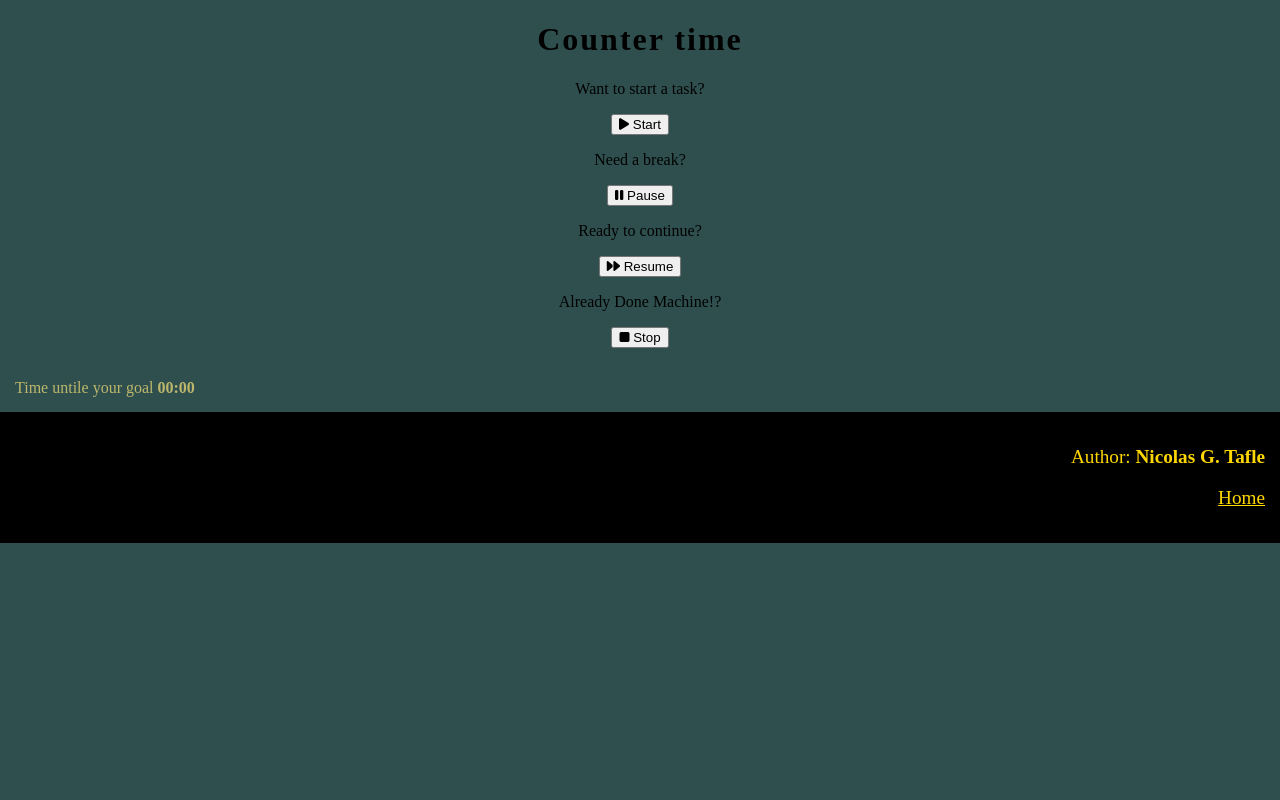
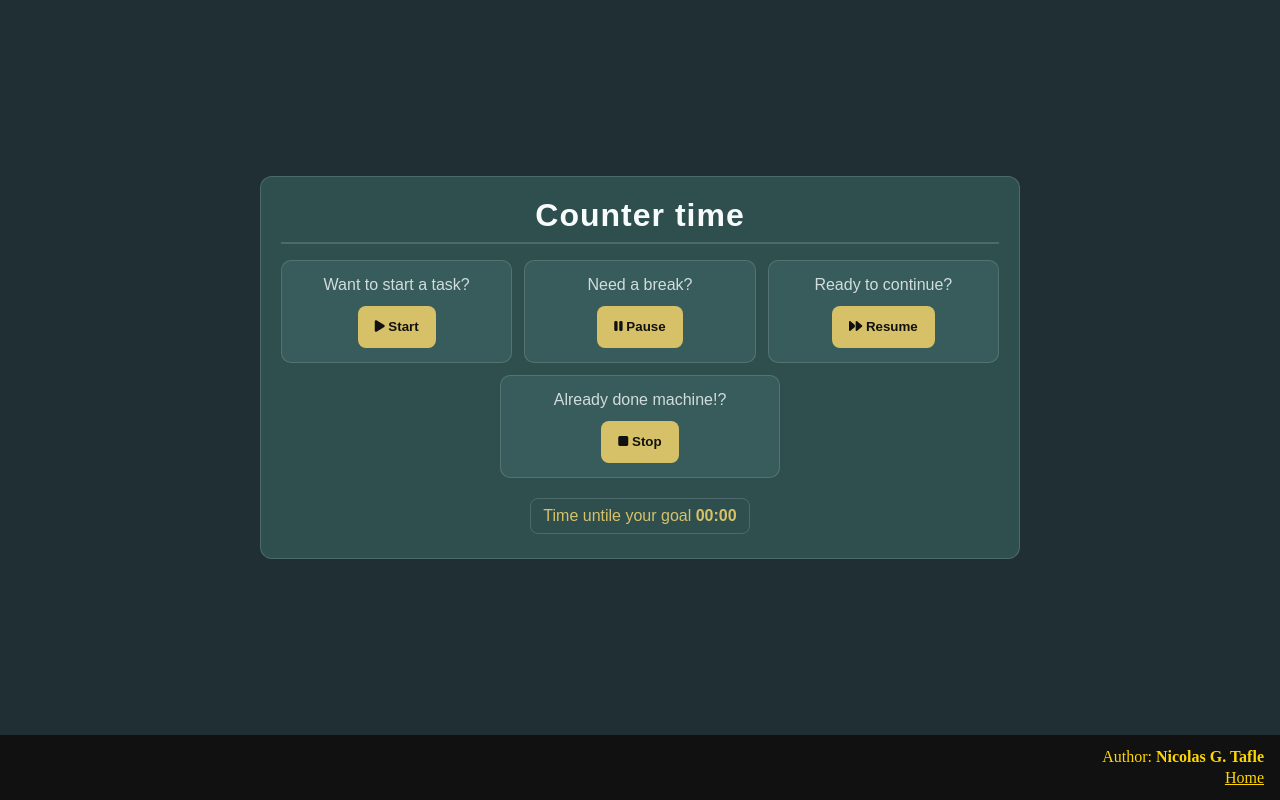
Before and after one commit to nicotafle/timer, a FastAPI app: page /home in a window 1280 px wide. Run offline with FastAPI, Linux system fonts and the light colour scheme; data that the repository does not hold is empty.

Commit message:
[UPGRADE] UXs

```diff
--- a/static/style.css
+++ b/static/style.css
@@ -1,61 +1,185 @@
-.body {
-    text-align: center;
-    background-color:darkslategrey;
-    margin: 0px;
+:root {
+    --bg-page: #1f2f33;
+    --bg-panel: #2f4f4f;
+    --bg-card: #385b5b;
+    --text-main: #f8fbfb;
+    --text-soft: #d1dddd;
+    --accent: #d6c168;
+    --line: rgba(255, 255, 255, 0.15);
+}
+
+* {
+    box-sizing: border-box;
+}
+
+body {
+    display: flex;
+    flex-direction: column;
+    min-height: 100vh;
+    margin: 0;
+    padding: 0;
+    background: var(--bg-page);
+    color: var(--text-main);
+}
+
+.container {
+    display: flex;
+    flex: 1;
+    width: min(100%, 1100px);
+    margin: 0 auto;
+    padding: 1rem;
+    font-family: sans-serif;
+}
+
+.page {
+    display: flex;
+    flex: 1;
+    align-items: center;
+    justify-content: center;
+    width: 100%;
+}
+
+.panel {
+    display: flex;
+    flex-direction: column;
+    gap: 1rem;
+    width: min(100%, 760px);
+    padding: 1.25rem;
+    border-radius: 12px;
+    border: 1px solid var(--line);
+    background-color: var(--bg-panel);
 }
 
 .title {
+    margin: 0;
+    padding-bottom: 0.5rem;
+    font-size: clamp(1.3rem, 2.8vw, 2rem);
     text-align: center;
-    letter-spacing: 2px;
+    letter-spacing: 1px;
+    border-bottom: 2px solid var(--line);
 }
 
-.inputs {
+.action-form {
+    display: flex;
+    flex-wrap: wrap;
+    gap: 0.75rem;
     justify-content: center;
-    padding: 20px;
-    background-color: transparent;
+}
+
+.input-box {
+    flex: 1 1 280px;
+    min-height: 42px;
+    margin: 0;
+    padding: 0.65rem 0.75rem;
+    border: 1px solid #d0d0d0;
+    border-radius: 8px;
+}
+
+.button,
+button {
+    min-height: 42px;
+    padding: 0.65rem 1rem;
+    border: 1px solid transparent;
+    border-radius: 8px;
+    background: var(--accent);
+    color: #111;
+    cursor: pointer;
+    font-weight: 700;
+}
+
+.actions-grid {
+    display: flex;
+    flex-wrap: wrap;
+    gap: 0.75rem;
+    justify-content: center;
+}
+
+.action-card {
+    flex: 1 1 220px;
+    max-width: 280px;
+    padding: 0.9rem;
+    border: 1px solid var(--line);
+    border-radius: 10px;
+    background: var(--bg-card);
+    display: flex;
+    flex-direction: column;
+    gap: 0.75rem;
+    align-items: center;
+}
+
+.action-card p {
+    margin: 0;
+    text-align: center;
+    color: var(--text-soft);
+}
+
+.dif-box {
+    display: flex;
+    justify-content: center;
+    padding: 0.25rem;
+    color: var(--accent);
+}
+
+.box-goal {
+    padding: 0.5rem 0.75rem;
+    border: 1.5px solid var(--line);
+    border-radius: 8px;
+}
+
+.record-info {
+    max-width: 640px;
+}
+
+.record-grid {
+    display: flex;
+    flex-direction: column;
+    gap: 0.35rem;
+}
+
+.record-grid h2,
+.record-grid p {
+    margin: 0;
     text-align: center;
 }
 
-.input-box {
-    color: black;
-    margin: 5px;
-    border-radius: 7px;
+.time-unit {
+    color: var(--text-soft);
+    font-size: 0.85rem;
 }
 
-.dif-box {
-    padding: 15px;
-    color:darkkhaki;
-    text-align: justify;
-}
-
-.box-goal {
-    padding: 5px;
-    border: 1.5px solid black;
-}
-
-.record-info {
-    padding: 2px;
-    text-overflow: nowrap;
-}
-
-
-
-
-
-/* FOOTER */
-
 .footer {
-    background-color:black;
-    padding: 10px;
+    background-color: #111;
+    padding: 0.6rem 1rem;
     text-align: end;
-    font-family: American Typewriter;
-    position: sticky;
-    bottom: 0px;
-    max-height: fit-content;
+    font-family: "American Typewriter", serif;
 }
 
 .footer-box {
     color: gold;
-    font-size: larger;
-    padding: 5px;
+    font-size: 1rem;
 }
+
+.footer-box p {
+    margin: 0.2rem 0;
+}
+
+@media (max-width: 640px) {
+    .container {
+        padding: 0.75rem;
+    }
+
+    .panel {
+        padding: 1rem;
+    }
+
+    .action-card {
+        flex-basis: 100%;
+        max-width: 100%;
+    }
+
+    .button,
+    button,
+    .input-box {
+        width: 100%;
+    }
+}
--- a/templates/home.html
+++ b/templates/home.html
@@ -1,32 +1,12 @@
-
 {% extends "layout.html" %}
 
 {% block content %}
+<div class="page page-home">
     {% if to_start %}
+        <section class="panel">
             <h1 class="title">Start a task!</h1>
 
-        <div class="inputs">
-        </div>
-        <form method="post" action="/records/init">
-            <input
-                type="text"
-                name="task_id"
-                class="input-box"
-                placeholder="Task Id #11111"
-                required>
-            <button class="start button" type="submit">
-                <i class="fa-solid fa-play"></i>Start
-            </button>
-        </form>
-
-        <div class="dif-box">
-            <span class="box-goal">Time untile your goal <strong>00:00</strong></span>
-        </div>
-
-    {% elif to_pause %}
-        <h1 class="title">Coffe Time!</h1>
-
-        <form method="post" action="/records/pause">
+            <form method="post" action="/records/init" class="action-form">
                 <input
                     type="text"
                     name="task_id"
@@ -34,18 +14,20 @@
                     placeholder="Task Id #11111"
                     required>
                 <button class="button" type="submit">
-                <i class="fa-solid fa-stop"></i>Take a break
+                    <i class="fa-solid fa-play"></i> Start
                 </button>
             </form>
 
             <div class="dif-box">
-            <span class="">Time untile your goal <strong>00:00</strong></span>
+                <span class="box-goal">Time untile your goal <strong>00:00</strong></span>
             </div>
+        </section>
 
-    {% elif to_stop %}
-        <h1 class="title">Stop your task!</h1>
+    {% elif to_pause %}
+        <section class="panel">
+            <h1 class="title">Coffe Time!</h1>
 
-        <form method="post" action="/records/stop">
+            <form method="post" action="/records/pause" class="action-form">
                 <input
                     type="text"
                     name="task_id"
@@ -53,18 +35,20 @@
                     placeholder="Task Id #11111"
                     required>
                 <button class="button" type="submit">
-                <i class="fa-solid fa-stop"></i>Stop your task
+                    <i class="fa-solid fa-stop"></i> Take a break
                 </button>
             </form>
 
             <div class="dif-box">
-            <span class="">Time untile your goal <strong>00:00</strong></span>
+                <span class="box-goal">Time untile your goal <strong>00:00</strong></span>
             </div>
+        </section>
 
-    {% elif to_resume %}
-        <h1 class="title">Resume your task!</h1>
+    {% elif to_stop %}
+        <section class="panel">
+            <h1 class="title">Stop your task!</h1>
 
-        <form method="post" action="/records/resume">
+            <form method="post" action="/records/stop" class="action-form">
                 <input
                     type="text"
                     name="task_id"
@@ -72,53 +56,74 @@
                     placeholder="Task Id #11111"
                     required>
                 <button class="button" type="submit">
-                <i class="fa-solid fa-forward"></i>Resume your task
+                    <i class="fa-solid fa-stop"></i> Stop your task
                 </button>
             </form>
 
             <div class="dif-box">
-            <span class="">Time untile your goal <strong>00:00</strong></span>
+                <span class="box-goal">Time untile your goal <strong>00:00</strong></span>
             </div>
+        </section>
+
+    {% elif to_resume %}
+        <section class="panel">
+            <h1 class="title">Resume your task!</h1>
+
+            <form method="post" action="/records/resume" class="action-form">
+                <input
+                    type="text"
+                    name="task_id"
+                    class="input-box"
+                    placeholder="Task Id #11111"
+                    required>
+                <button class="button" type="submit">
+                    <i class="fa-solid fa-forward"></i> Resume your task
+                </button>
+            </form>
+
+            <div class="dif-box">
+                <span class="box-goal">Time untile your goal <strong>00:00</strong></span>
+            </div>
+        </section>
 
     {% else %}
+        <section class="panel">
             <h1 class="title">Counter time</h1>
 
-        <div class="button">
-            <p>
-                Want to start a task?
-                <br/>
+            <div class="actions-grid">
+                <article class="action-card">
+                    <p>Want to start a task?</p>
                     <form method="get" action="/start-record">
-                    <button type="submit"> <i class="fa-solid fa-play"></i> Start </button>
+                        <button type="submit" class="button"><i class="fa-solid fa-play"></i> Start</button>
                     </form>
-            </p>
+                </article>
 
-            <p>
-                Need a break?
-                <br/>
+                <article class="action-card">
+                    <p>Need a break?</p>
                     <form method="get" action="/pause-record">
-                    <button type="submit"> <i class="fa-solid fa-pause"></i> Pause </button>
+                        <button type="submit" class="button"><i class="fa-solid fa-pause"></i> Pause</button>
                     </form>
-            </p>
+                </article>
 
-            <p>
-                Ready to continue?
-                <br/>
+                <article class="action-card">
+                    <p>Ready to continue?</p>
                     <form method="get" action="/resume-record">
-                    <button type="submit"> <i class="fa-solid fa-forward"></i> Resume </button>
+                        <button type="submit" class="button"><i class="fa-solid fa-forward"></i> Resume</button>
                     </form>
-            </p>
+                </article>
 
-            <p>
-                Already Done Machine!?
-                <br/>
+                <article class="action-card">
+                    <p>Already done machine!?</p>
                     <form method="get" action="/stop-record">
-                    <button type="submit"> <i class="fa-solid fa-stop"></i> Stop </button>
+                        <button type="submit" class="button"><i class="fa-solid fa-stop"></i> Stop</button>
                     </form>
-            </p>
+                </article>
             </div>
 
             <div class="dif-box">
-            <span class="">Time untile your goal <strong>00:00</strong></span>
+                <span class="box-goal">Time untile your goal <strong>00:00</strong></span>
             </div>
+        </section>
     {% endif %}
+</div>
 {% endblock content %}
--- a/templates/layout.html
+++ b/templates/layout.html
@@ -10,13 +10,14 @@
         Timer
         {% endif %}
     </title>
-    <link rel="stylesheet" href="{{ url_for('static', path='style.css') }}">
+    <link rel="stylesheet" href="{{ url_for('static', path='style.css') }}?v=2">
     <link rel="stylesheet" href="https://cdnjs.cloudflare.com/ajax/libs/font-awesome/6.5.1/css/all.min.css">
 </head>
-<body class="body">
-
-    {% block content %}
-    {% endblock content %}
+<body>
+    <div class="container">
+        {% block content %}
+        {% endblock content %}
+    </div>
 
     <footer class="footer">
         <div class="footer-box">
```
Also changed, not shown: templates/record.html (+16 -13 lines). Lines whose indentation alone changed are shown as unchanged.
